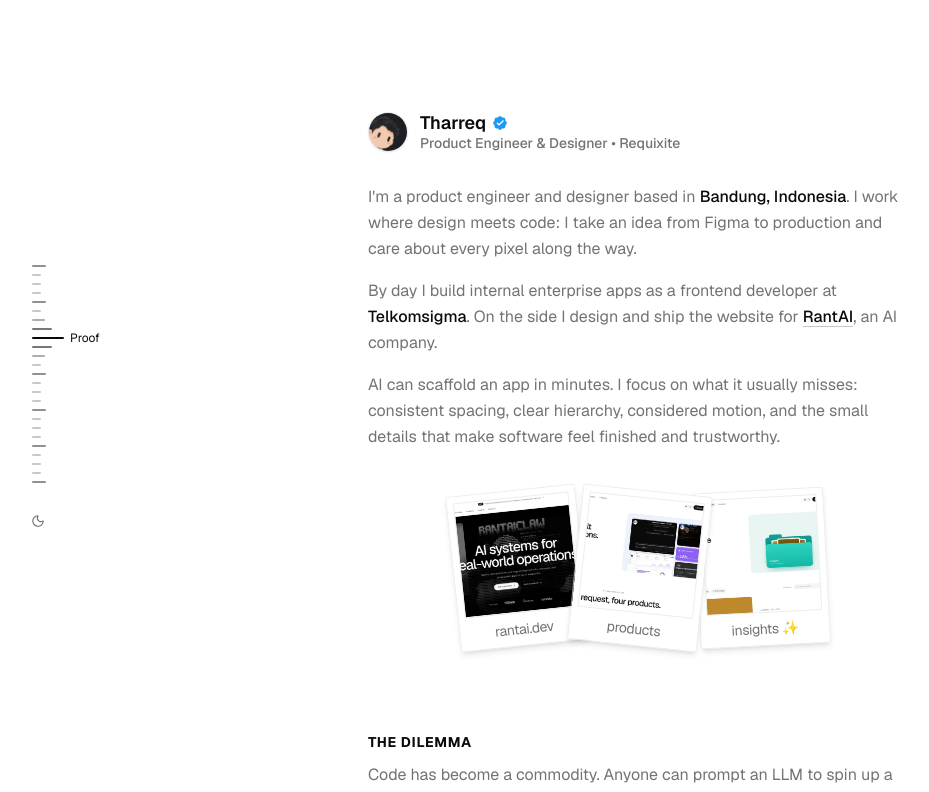
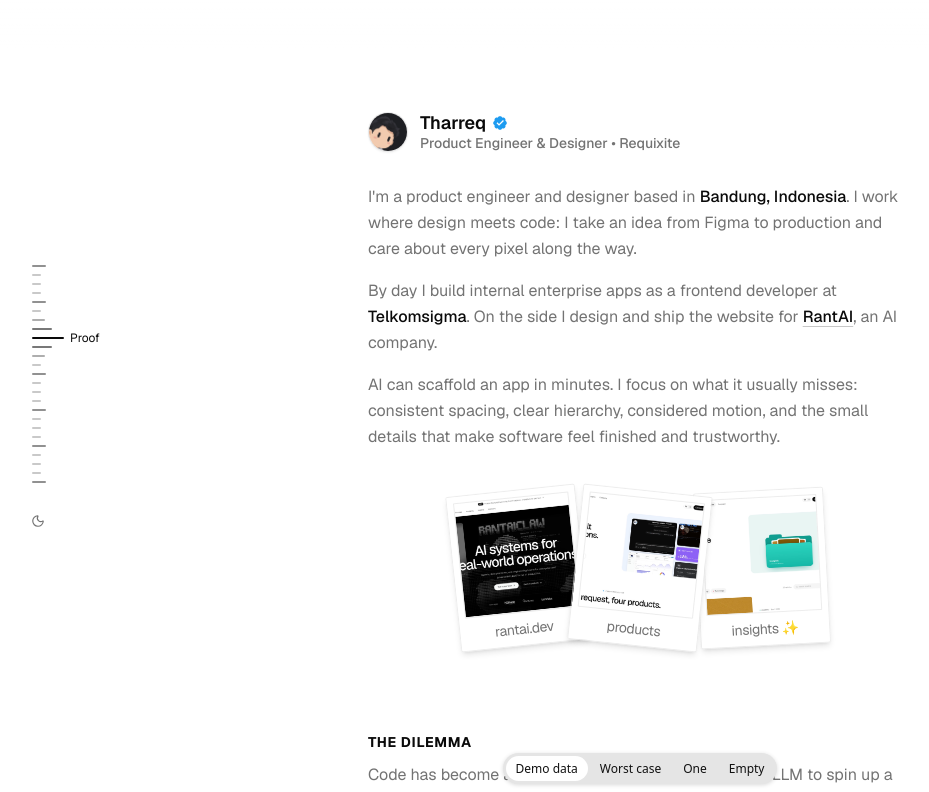
Before and after one commit to mtharreqq/requixite, a Next.js app: page / in a window 1280 px wide. Shown: the top 792 px of the page, without its empty margins (0-929 px from the left). Built offline with nearby package versions, Linux system fonts and the light colour scheme.

Commit message:
chore: add dev-only worst-case data toggle for work section

```diff
--- /dev/null
+++ b/components/dev/data-toggle.tsx
@@ -0,0 +1,72 @@
+"use client";
+
+// Dev-only "Demo / Worst case / One / Empty" switch for break-ui testing.
+// Reads ?data= from the URL so a reload keeps the selection. Renders nothing
+// and always returns "demo" in production builds.
+import { useEffect, useState } from "react";
+
+export type Dataset = "demo" | "worst" | "one" | "empty";
+const OPTIONS: { value: Dataset; label: string }[] = [
+  { value: "demo", label: "Demo data" },
+  { value: "worst", label: "Worst case" },
+  { value: "one", label: "One" },
+  { value: "empty", label: "Empty" },
+];
+const IS_DEV = process.env.NODE_ENV !== "production";
+
+export function useDevDataset(): Dataset {
+  const [dataset, setDataset] = useState<Dataset>("demo");
+  useEffect(() => {
+    if (!IS_DEV) return;
+    const value = new URLSearchParams(window.location.search).get("data");
+    if (OPTIONS.some((o) => o.value === value)) setDataset(value as Dataset);
+  }, []);
+  return dataset;
+}
+
+export function DevDataToggle({ current }: { current: Dataset }) {
+  if (!IS_DEV) return null;
+  return (
+    <div
+      style={{
+        position: "fixed",
+        bottom: 16,
+        left: 0,
+        right: 0,
+        margin: "0 auto",
+        width: "fit-content",
+        animation: "none",
+        zIndex: 9999,
+        display: "flex",
+        gap: 2,
+        padding: 3,
+        borderRadius: 999,
+        background: "#e5e5e5",
+        font: "12px system-ui, sans-serif",
+        boxShadow: "0 1px 4px rgb(0 0 0 / 0.15)",
+      }}
+    >
+      {OPTIONS.map((o) => (
+        <button
+          key={o.value}
+          type="button"
+          onClick={() => {
+            const url = new URL(window.location.href);
+            url.searchParams.set("data", o.value);
+            window.location.href = url.toString();
+          }}
+          style={{
+            padding: "4px 10px",
+            borderRadius: 999,
+            border: 0,
+            cursor: "pointer",
+            background: o.value === current ? "#fff" : "transparent",
+            color: "#111",
+          }}
+        >
+          {o.label}
+        </button>
+      ))}
+    </div>
+  );
+}
--- a/components/salmoon/work-section.tsx
+++ b/components/salmoon/work-section.tsx
@@ -5,6 +5,8 @@ import { ArrowUpRight, Github } from "lucide-react";
 import { PROJECTS } from "@/data/projects";
 import { TagPill } from "@/components/work/tag-pill";
 import type { Project } from "@/types/project";
+import { WORST_EMPTY, WORST_ONE, WORST_PROJECTS } from "@/data/projects.worst";
+import { DevDataToggle, useDevDataset } from "@/components/dev/data-toggle";
 
 function ProjectPreview({ project }: { project: Project }) {
   if (project.image) {
@@ -152,7 +154,16 @@ function ProjectCard({
 }
 
 export function WorkSection() {
-  const publishedProjects = PROJECTS.filter((p) => p.published);
+  const dataset = useDevDataset();
+  const source =
+    dataset === "worst"
+      ? WORST_PROJECTS
+      : dataset === "one"
+        ? WORST_ONE
+        : dataset === "empty"
+          ? WORST_EMPTY
+          : PROJECTS;
+  const publishedProjects = source.filter((p) => p.published);
   const featured = publishedProjects.length === 1;
 
   return (
@@ -182,6 +193,7 @@ export function WorkSection() {
           <ProjectCard key={project.id} project={project} featured={featured} />
         ))}
       </div>
+      <DevDataToggle current={dataset} />
     </section>
   );
 }
--- /dev/null
+++ b/data/projects.worst.ts
@@ -0,0 +1,103 @@
+// Dev-only worst-case fixtures for the Work section (break-ui).
+// Realistic values, not lorem ipsum. Never imported in production paths
+// except through the dev-only toggle in components/dev/data-toggle.tsx.
+import type { Project } from "@/types/project";
+
+const base = {
+  art: "rule",
+  start_date: "2026-01-01",
+  status: "in_progress",
+  published: true,
+} as const;
+
+export const WORST_PROJECTS: Project[] = [
+  {
+    ...base,
+    id: "w1",
+    slug: "w1",
+    title: "Portal Layanan Terpadu Kementerian Pendidikan, Kebudayaan, Riset, dan Teknologi",
+    description:
+      "Unified public-service portal for a national ministry: grant applications, teacher certification, school accreditation and research funding in one place. Replaced eleven legacy sites, migrated 2.4 million accounts, and passed a government accessibility audit on the first attempt.",
+    category: { slug: "gov", name: "Government & Public Sector", color: "#3B82F6" },
+    color: "#3B82F6",
+    role: "Design lead, frontend, full-stack & DevOps (contract via Telkomsigma)",
+    tags: ["Next.js"],
+    image: "/work/rantai/home.jpg",
+    liveUrl: "https://portal-layanan-terpadu.kemdikbudristek.go.id/beranda",
+    repoUrl: "https://github.com/mtharreqq/portal-layanan-terpadu",
+  },
+  {
+    ...base,
+    id: "w2",
+    slug: "w2",
+    title: "Qi",
+    description: "Tiny.",
+    category: { slug: "app", name: "App", color: "#F59" },
+    color: "#F59",
+    tags: [],
+    liveUrl: "https://qi.app",
+    repoUrl: "https://github.com/mtharreqq/qi",
+  },
+  {
+    ...base,
+    id: "w3",
+    slug: "w3",
+    title: "NorthwindIndustriesHoldingsAnalyticsDashboard",
+    description:
+      "Internal analytics for bartholomew.fitzgerald@northwind-industries-holdings.example.com and 1,284 colleagues.",
+    category: { slug: "client", name: "Client Work", color: "#10B981" },
+    color: "#10B981",
+    role: "Frontend",
+    tags: ["React"],
+    image: "/work/rantai/products.jpg",
+    liveUrl:
+      "https://northwind-industries-holdings.example.com/analytics/dashboard?utm_source=portfolio",
+  },
+  {
+    ...base,
+    id: "w4",
+    slug: "w4",
+    title: "東京デザインシステム 🌸 Tokyo Design System",
+    description:
+      "Đặt lịch hẹn nhanh chóng — Vietnamese and Japanese copy with diacritics and CJK line breaking, plus emoji in labels.",
+    category: { slug: "intl", name: "国際 · International ✨", color: "#A855F7" },
+    color: "#A855F7",
+    tags: ["i18n"],
+  },
+];
+
+// Exactly one published project switches the grid into "featured" mode.
+export const WORST_ONE: Project[] = [
+  {
+    ...WORST_PROJECTS[0],
+    tags: [
+      "Next.js 16",
+      "React 19",
+      "Tailwind CSS v4",
+      "Neon Postgres",
+      "Drizzle ORM",
+      "Tiptap",
+      "Vercel",
+      "Playwright",
+      "axe-core",
+      "Sentry",
+      "Upstash Redis",
+      "Cloudflare Turnstile",
+    ],
+    highlights: [
+      {
+        title: "Single sign-on across eleven legacy services, including SIMPKB, Dapodik and Sister",
+        description:
+          "One account for 2.4 million teachers and lecturers, with staged migration and rollback per service.",
+      },
+      { title: "Search", description: "Instant." },
+      {
+        title: "Accessibility",
+        description:
+          "WCAG 2.1 AA on every public page, verified with axe-core in CI and a manual screen-reader pass with NVDA and VoiceOver.",
+      },
+    ],
+  },
+];
+
+export const WORST_EMPTY: Project[] = [];
```
